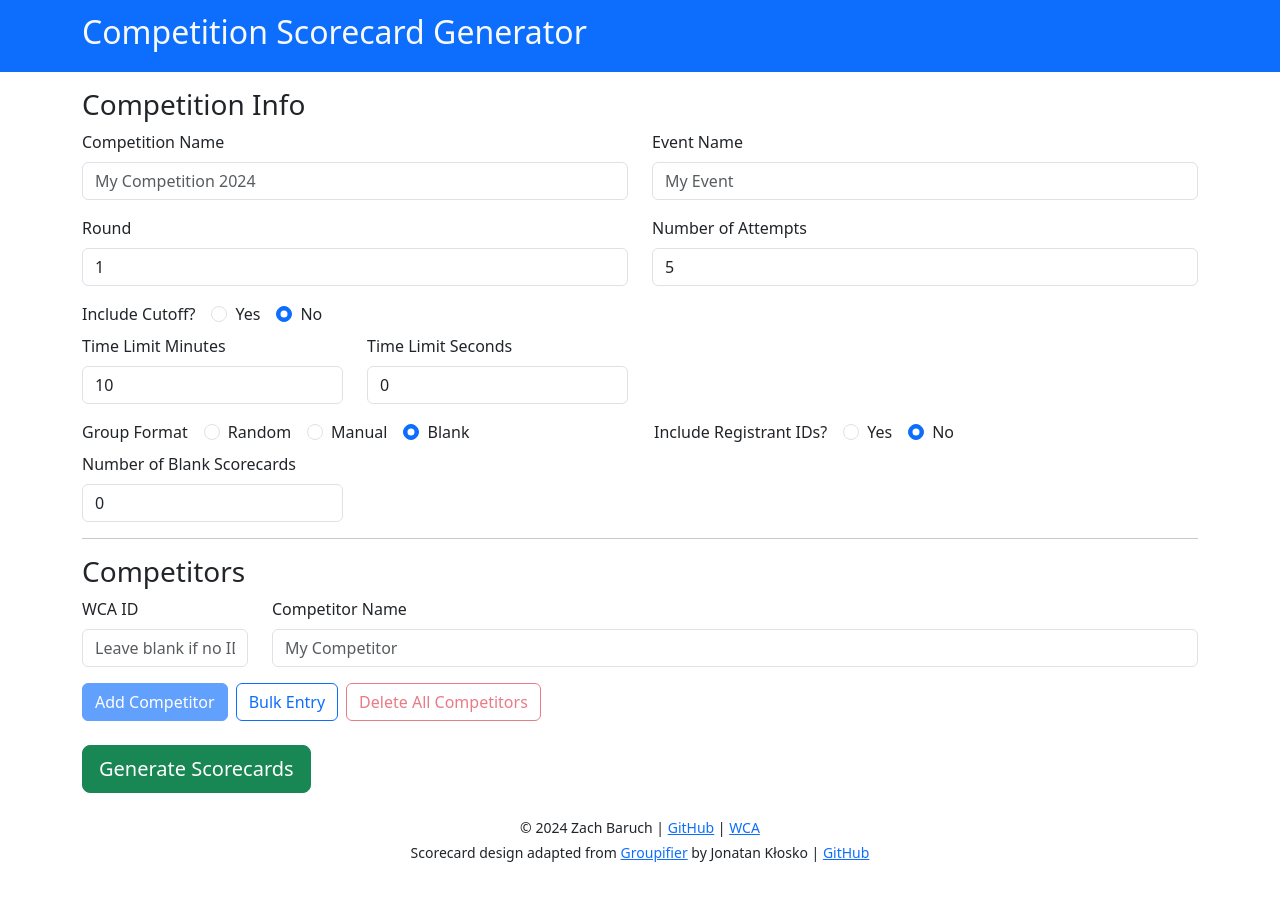
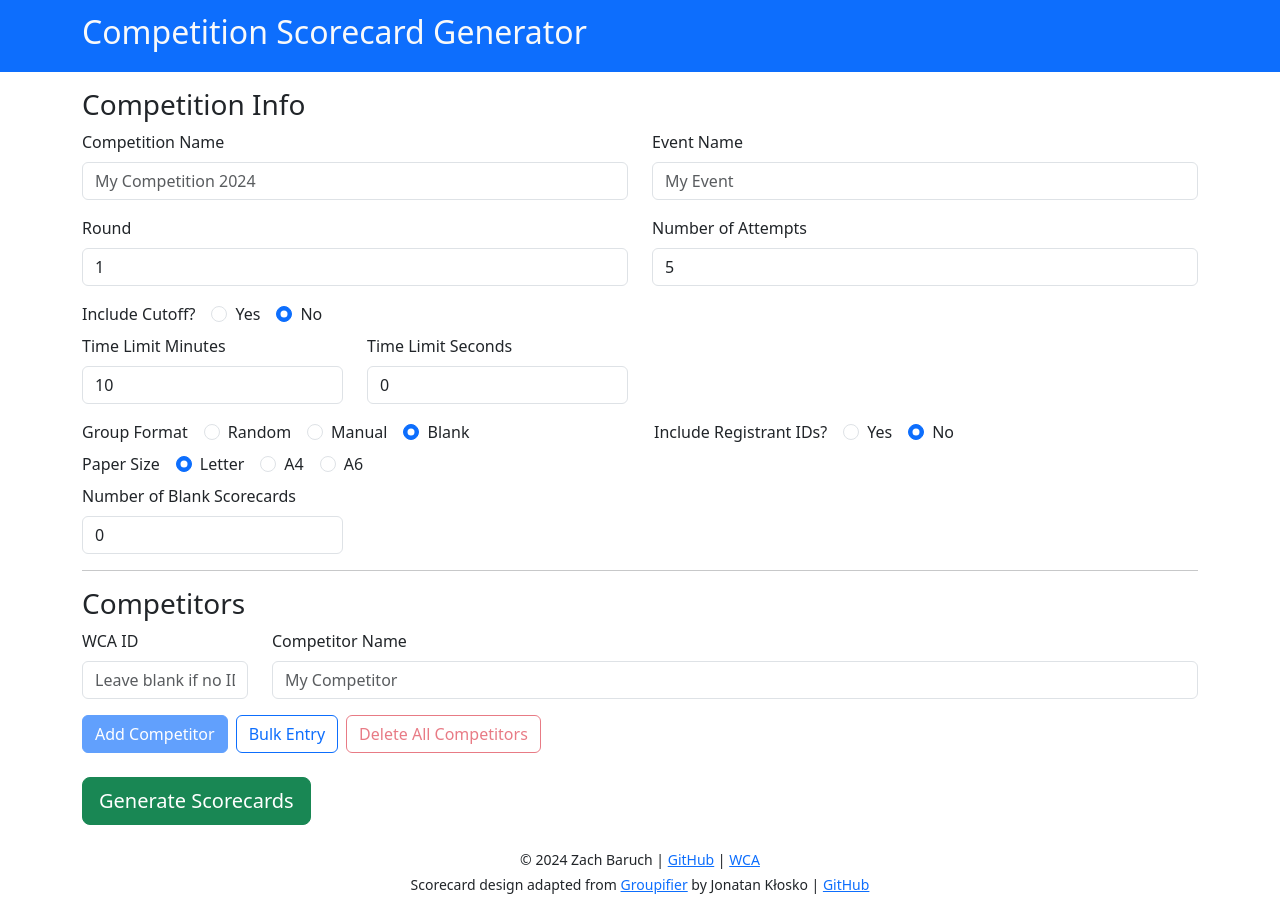
Before and after one commit to zbaruch20/scorecard-generator, a React (Create React App) app: page / in a window 1280 px wide. Before the commit the page ends 867 px from the top, so only its background shows below. Built offline with nearby package versions, Linux system fonts and the light colour scheme.

Commit message:
feat: add paper size selection

```diff
--- a/src/App.tsx
+++ b/src/App.tsx
@@ -24,6 +24,7 @@ import generateScorecards from "./services/scorecard-service";
 import ScorecardGeneratorCopyright from "./components/copyright";
 import ScorecardGeneratorNavbar from "./components/navbar";
 import { CURRENT_YEAR, NEW_COMPETITOR } from "./services/utils";
+import PaperSize, { PaperSizeStrings } from "./models/paper-sizes";
 
 const App = () => {
   const [competition, setCompetition] = useState<string>(
@@ -32,6 +33,8 @@ const App = () => {
   const [event, setEvent] = useState<string>("My Event");
   const [round, setRound] = useState<number>(1);
   const [numAttempts, setNumAttempts] = useState<number>(5);
+  const [paperSize, setPaperSize] = useState<PaperSize>(PaperSize.Letter);
+
   const [hasCutoff, setHasCutoff] = useState<boolean>(false);
   const [cutoffMinutes, setCutoffMinutes] = useState<number>(0);
   const [cutoffSeconds, setCutoffSeconds] = useState<number>(0);
@@ -103,8 +106,8 @@ const App = () => {
   const addBulkCompetitors = () => {
     const newCompetitors = bulkNames.split(/\n/).map((n) => {
       const nameAndId = n.split(/\s*\|\s*/);
-      const wcaId = nameAndId[1] || NEW_COMPETITOR
-      console.log("WCA ID: ", wcaId)
+      const wcaId = nameAndId[1] || NEW_COMPETITOR;
+      console.log("WCA ID: ", wcaId);
       return { name: nameAndId[0], wcaId } as Competitor;
     });
     if (competitors.length === currentCompetitorIdx) {
@@ -291,13 +294,12 @@ const App = () => {
                     name="groupFormat"
                     checked={groupFormat == format}
                     onChange={(_) => {
-                      const gf = GroupFormat[format as GroupFormatStrings]
-                      setGroupFormat(gf)
+                      const gf = GroupFormat[format as GroupFormatStrings];
+                      setGroupFormat(gf);
                       if (GroupFormat.Blank == gf) {
-                        setNumGroups(1)
+                        setNumGroups(1);
                       }
-                    }
-                    }
+                    }}
                   />
                 ))}
             </Col>
@@ -319,6 +321,28 @@ const App = () => {
                 checked={!includeIds}
                 onChange={(_) => setIncludeIds(false)}
               />
+            </Col>
+          </Row>
+
+          <Row>
+            <Col xs={6}>
+              <FormLabel className="me-3">Paper Size</FormLabel>
+              {Object.keys(PaperSize)
+                .filter((k) => isNaN(Number(k)))
+                .map((size: string, i) => {
+                  const sz = PaperSize[size as PaperSizeStrings];
+                  return (
+                    <FormCheck
+                      key={i}
+                      inline
+                      type="radio"
+                      label={size}
+                      name="paperSize"
+                      checked={paperSize == sz}
+                      onChange={(_) => setPaperSize(sz)}
+                    />
+                  );
+                })}
             </Col>
           </Row>
 
@@ -485,6 +509,7 @@ const App = () => {
               event,
               round,
               numAttempts,
+              paperSize,
               hasCutoff,
               cutoffMinutes,
               cutoffSeconds,
@@ -546,7 +571,7 @@ const App = () => {
             variant="danger"
             onClick={() => {
               setCompetitors([]);
-              setCompetitorNamePlaceholder("My Competitor")
+              setCompetitorNamePlaceholder("My Competitor");
               setShowDeleteAll(false);
             }}
           >
--- a/src/models/group-format.ts
+++ b/src/models/group-format.ts
@@ -1,9 +1,9 @@
 enum GroupFormat {
   Random = "Random",
   Manual = "Manual",
-  Blank = "Blank"
+  Blank = "Blank",
 }
 
-export default GroupFormat
+export default GroupFormat;
 
-export type GroupFormatStrings = keyof typeof GroupFormat
+export type GroupFormatStrings = keyof typeof GroupFormat;
--- /dev/null
+++ b/src/models/paper-sizes.ts
@@ -0,0 +1,9 @@
+enum PaperSize {
+  Letter = "letter",
+  A4 = "a4",
+  A6 = "a6",
+}
+
+export default PaperSize;
+
+export type PaperSizeStrings = keyof typeof PaperSize;
--- a/src/models/scorecard-generator-data.ts
+++ b/src/models/scorecard-generator-data.ts
@@ -1,11 +1,13 @@
 import Competitor from "./competitor";
 import GroupFormat from "./group-format";
+import PaperSize from "./paper-sizes";
 
 export default interface ScorecardGeneratorData {
   competition: string;
   event: string;
   round: number;
   numAttempts: number;
+  paperSize: PaperSize;
 
   hasCutoff: boolean;
   cutoffMinutes: number;
```
